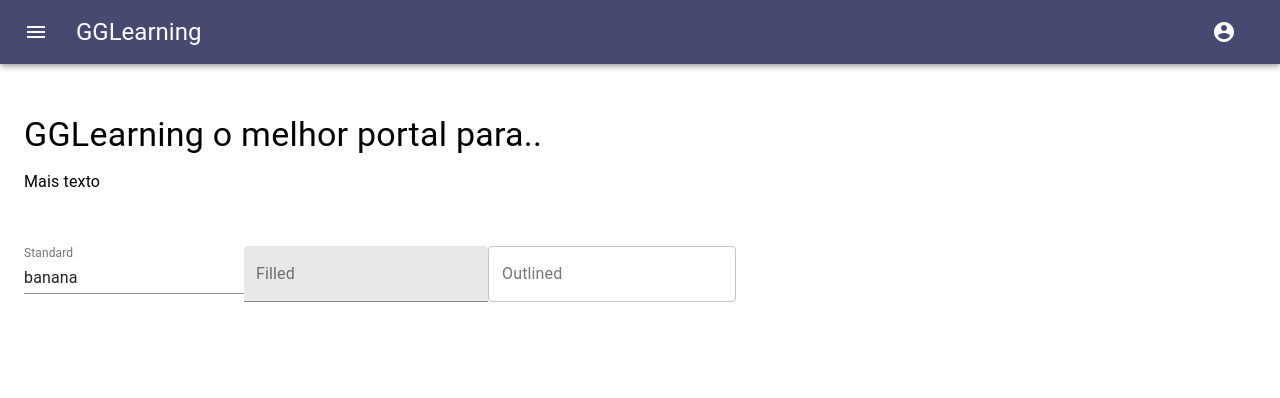
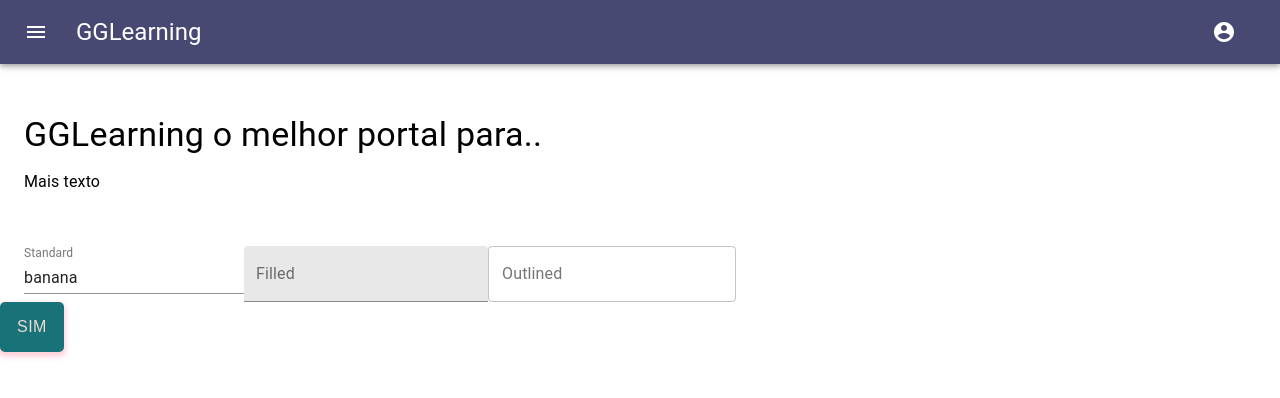
Before and after one commit to matheustirabassi/gg-learning, a React (Create React App) app in the folder frontend/: page / in a window 1280 px wide. Shown: the top 398 px of the page. Built offline with nearby package versions, Linux system fonts and the light colour scheme.

Commit message:
Adiciona botão personalizado
Signed-off-by: Matheus Tirabassi <tirabassi.matheus@aluno.ifsp.edu.br>

```diff
--- a/frontend/src/presentation/components/Button/Button.tsx
+++ b/frontend/src/presentation/components/Button/Button.tsx
@@ -1 +1,30 @@
-export {}
+import { Button } from "@material-ui/core";
+import { makeStyles } from "@material-ui/styles";
+
+type Props = {
+	text: string;
+};
+
+const useStyles = makeStyles({
+	root: {
+		background: "#197278",
+		borderRadius: 5,
+		border: 0,
+		height: 50,
+		boxShadow: "0 3px 5px 2px rgba(255, 105, 135, .3)",
+    fontFamily: 'Arial, Helvetica, sans-serif',
+    fontSize: '16px',
+    color: "#EDDDD4"
+	},
+	label: {
+		textTransform: "capitalize",
+	},
+});
+
+function GGButton({ text }: Props) {
+	const classes = useStyles();
+
+	return <Button className={ classes.root }> { text } </Button>;
+}
+
+export default GGButton;
--- a/frontend/src/presentation/view/HomePage/HomePage.tsx
+++ b/frontend/src/presentation/view/HomePage/HomePage.tsx
@@ -1,4 +1,5 @@
-import { Container, TextField } from '@material-ui/core';
+import { Button, colors, Container, TextField } from '@material-ui/core';
+import GGButton from '../../components/Button/Button';
 import HeaderView from '../../components/Header/HeaderView';
 import JumbotronView from '../../components/Jumbotron/JumbotronView';
 import HomePageViewModel from './HomePageViewModel';
@@ -22,6 +23,7 @@ const HomePage = () => {
           <TextField id="outlined-basic" label="Outlined" variant="outlined" />
         </form>
       </Container>
+      <GGButton text={"sim"} />
     </div>
   )
 }
```
